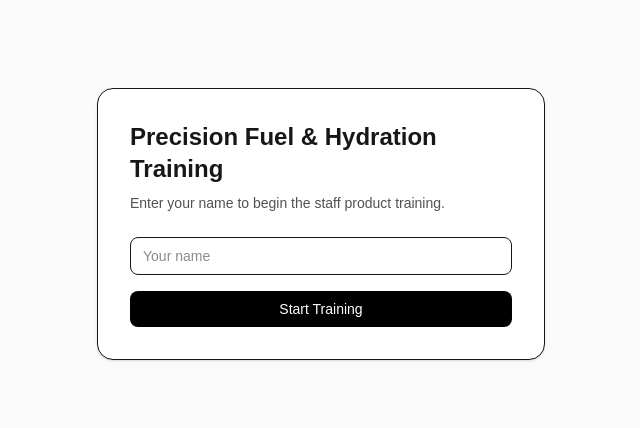
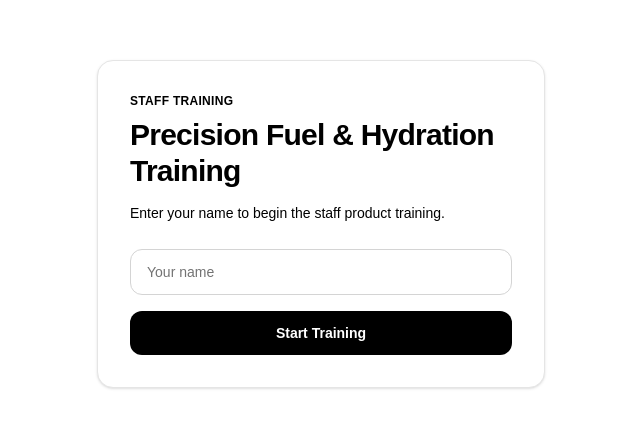
Before and after one commit to jsegeleski/Phf-training, a Next.js app: page / in a window 1280 px wide. Shown: the part 176-604 px from the top of the page, without its empty margins (319-959 px from the left). Built offline with nearby package versions, Linux system fonts and the light colour scheme; no server answers.

Commit message:
Improve opening screen styling

```diff
--- a/app/page.tsx
+++ b/app/page.tsx
@@ -29,18 +29,22 @@
   }
 
   return (
-    <main className="min-h-screen bg-neutral-50 flex items-center justify-center px-4">
-      <div className="w-full max-w-md bg-white border rounded-2xl p-8 shadow-sm">
-        <h1 className="text-2xl font-semibold mb-2">
+  <main className="min-h-screen bg-white text-black flex items-center justify-center px-4">
+    <div className="w-full max-w-md rounded-2xl border border-neutral-200 bg-white p-8 shadow-sm">
+      <p className="mb-2 text-xs font-semibold uppercase tracking-wide text-black">
+        Staff Training
+      </p>
+
+      <h1 className="mb-3 text-3xl font-semibold tracking-tight text-black">
         Precision Fuel & Hydration Training
       </h1>
 
-        <p className="text-sm text-neutral-600 mb-6">
+      <p className="mb-6 text-sm leading-6 text-black">
         Enter your name to begin the staff product training.
       </p>
 
       <input
-          className="w-full border rounded-lg px-3 py-2 text-sm mb-4"
+        className="mb-4 w-full rounded-xl border border-neutral-300 bg-white px-4 py-3 text-sm text-black placeholder:text-neutral-500 focus:border-black focus:outline-none"
         placeholder="Your name"
         value={name}
         onChange={(e) => setName(e.target.value)}
@@ -49,7 +53,7 @@
       <button
         onClick={startTraining}
         disabled={loading}
-          className="w-full bg-black text-white rounded-lg py-2 text-sm font-medium"
+        className="w-full rounded-xl bg-black py-3 text-sm font-semibold text-white transition hover:bg-neutral-800 disabled:cursor-not-allowed disabled:opacity-60"
       >
         {loading ? "Starting..." : "Start Training"}
       </button>
```
Lines whose indentation alone changed are shown as unchanged.
